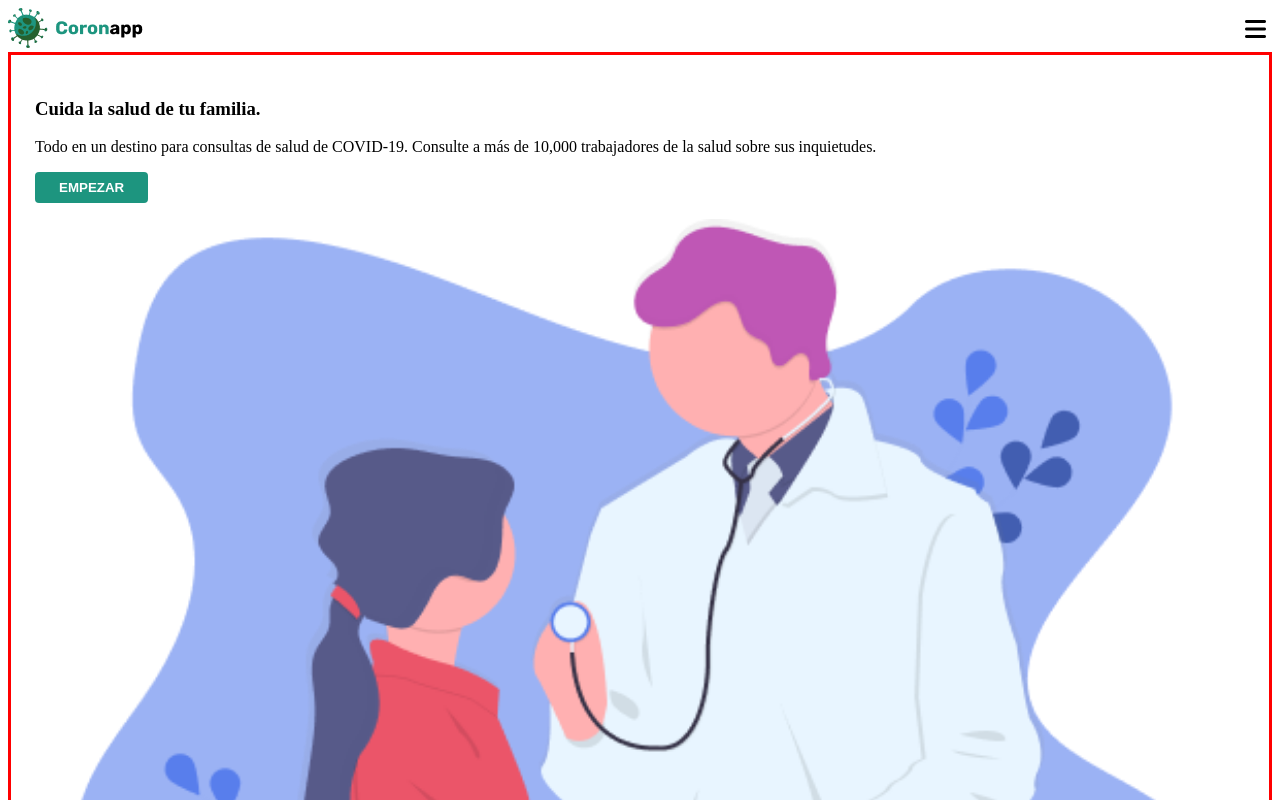
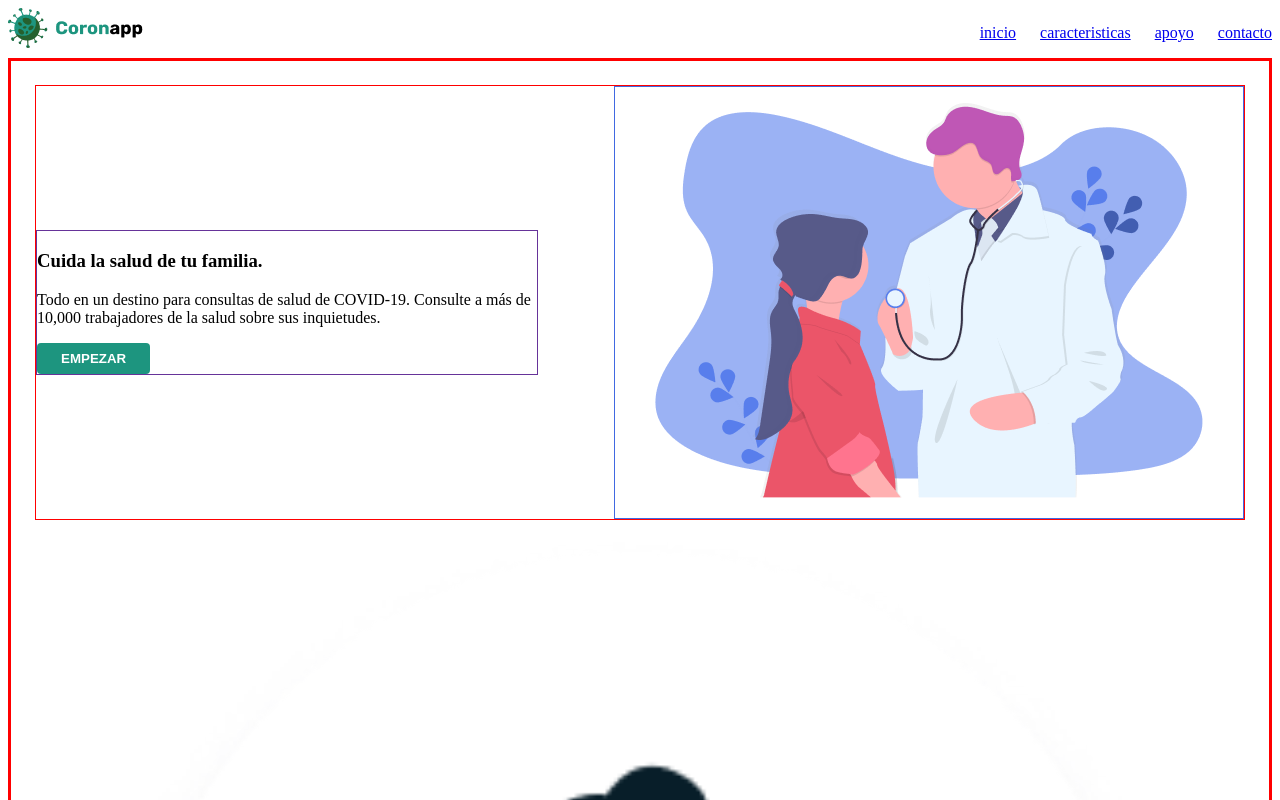
Before and after one commit to Gherman-the-old-hunter-cetasdi/Coronapp, a plain HTML site: page index.html in a window 1280 px wide. Shown: the top 800 px of the page. Drawn offline with Linux system fonts and the light colour scheme.

Commit message:
Add files via upload

```diff
--- a/css/header.css
+++ b/css/header.css
@@ -11,3 +11,11 @@ header nav ul {
 header nav {
   display: none;
 }
+@media screen and (min-width: 768px) {
+  header nav {
+    display: block;
+  }
+  .btn-menu {
+    display: none;
+  }
+}
--- a/css/hero.css
+++ b/css/hero.css
@@ -1,3 +1,18 @@
-.hero {
-  /* display: flex; */
+/* .hero {
+  display: flex;
+} */
+@media screen and (min-width: 768px) {
+  .hero {
+    display: flex;
+    border: 1px solid red;
+    align-items: center;
+    justify-content: space-between;
+  }
+  .hero__texto {
+    border: 1px solid rebeccapurple;
+    max-width: 500px;
+  }
+  .hero__img {
+    border: 1px solid royalblue;
+  }
 }
--- a/css/index.css
+++ b/css/index.css
@@ -6,6 +6,11 @@
 /* figure {
   width: 100%;
 } */
-figure img {
+/* figure img {
+  width: 100%;
+  height: 100px;
+} */
+
+img {
   width: 100%;
 }
--- a/index.html
+++ b/index.html
@@ -98,7 +98,9 @@
           <p>Llevando funciones de atención médica premium a tu alcance.</p>
         </article>
         <article class="comprobador_de_simtomas">
-          <img src="./assets/imagenes/vector1.png" alt="simbolo de persona" />
+          <figure>
+            <img src="./assets/imagenes/vector1.png" alt="simbolo de persona" />
+          </figure>
           <h3>Comprobador de síntomas</h3>
           <p>
             Compruebe si está infectado por COVID-19 con nuestro Comprobador de
```
